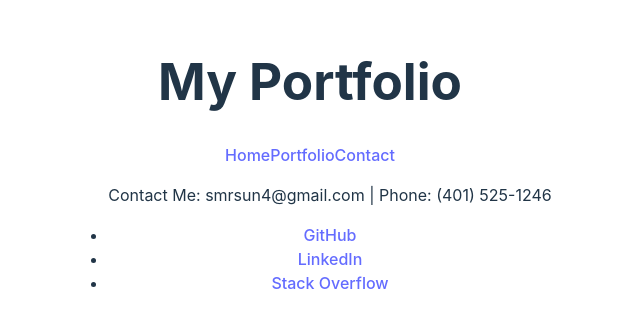
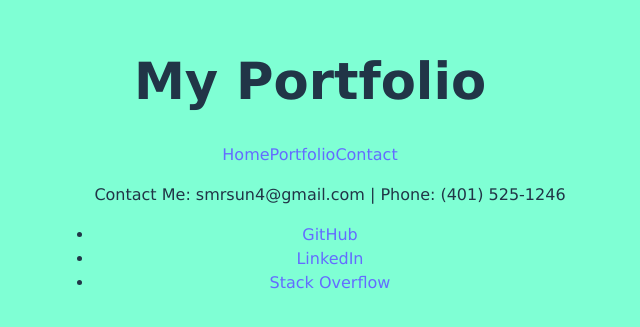
Before and after one commit to smrsun/Main-Portfolio, a React (Vite) app: page / in a window 1280 px wide. Shown: the part 235-562 px from the top of the page, without its empty margins (330-970 px from the left). Built offline with nearby package versions, Linux system fonts and the light colour scheme.

Commit message:
made styles for the body and scripts

```diff
--- a/src/App.css
+++ b/src/App.css
@@ -1,4 +1,4 @@
-src/styles/global.css
+/* src/styles/global.css */
 
 body {
   font-family: Verdana, Geneva, Tahoma, sans-serif;
@@ -7,6 +7,7 @@ body {
   box-sizing: border-box;
   background-color: aquamarine;
 }
+
 a {
   text-decoration: none;
   color: black;
```
